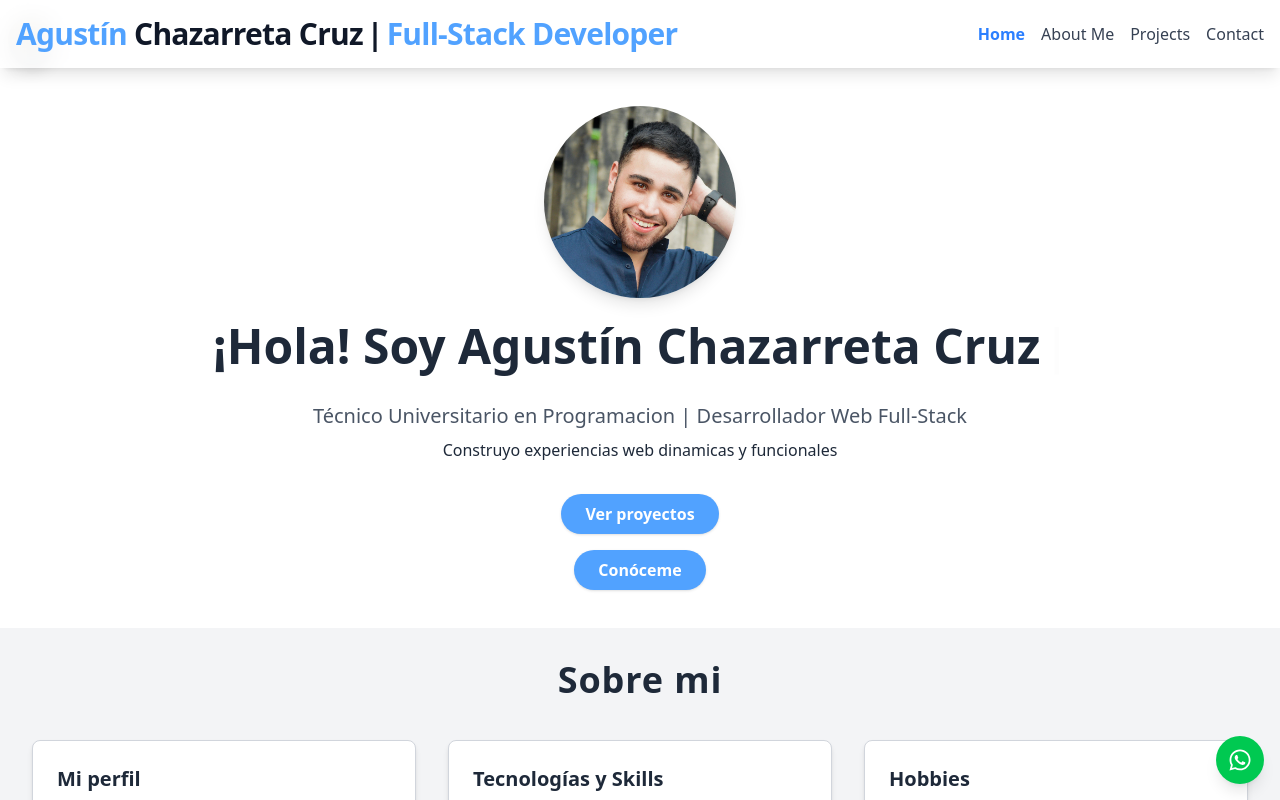
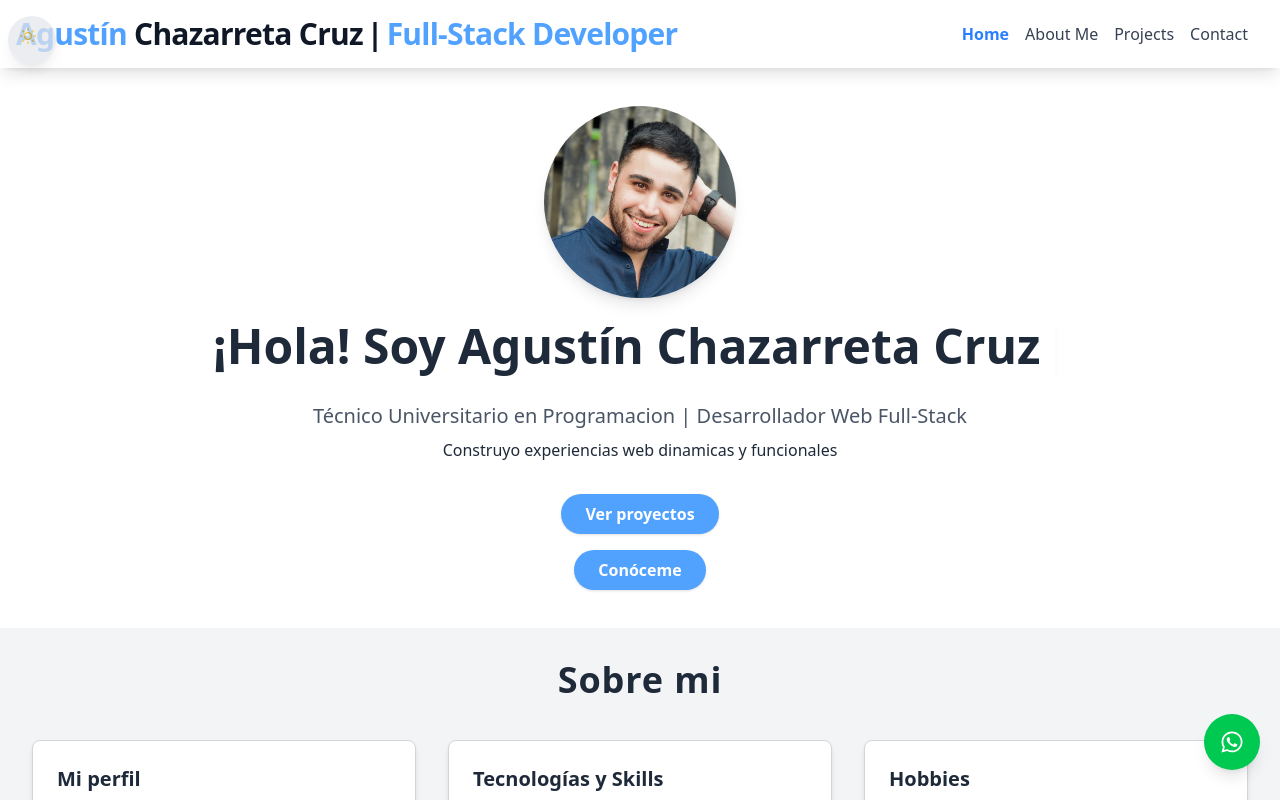
Before and after one commit to Chaza25/MyPortfolio, a React (Vite) app: page / in a window 1280 px wide. Shown: the top 800 px of the page. Built offline with nearby package versions, Linux system fonts and the light colour scheme.

Commit message:
Mejoras y suma de proyecto

```diff
--- a/src/App.jsx
+++ b/src/App.jsx
@@ -3,7 +3,6 @@ import Error from "./components/Error"
 import Header from "./components/header/Header"
 import Footer from "./components/footer/Footer"
 import useStore from "./store/useStore"
-import Button from "./components/Button"
 import ButtonW from "./components/ButtonW"
 import Landing from "./pages/Landing"
 
@@ -13,7 +12,6 @@ function App() {
 
   return (
     <div className={color ? "bg-gray-900 text-white min-h-screen" : "bg-white text-black min-h-screen"}>
-      <Button/>
       <ButtonW/>
       <BrowserRouter>
         <Header/>
--- a/src/components/Button.jsx
+++ b/src/components/Button.jsx
@@ -14,7 +14,7 @@ const Button = () => {
 
     return(
         <div>
-            <button onClick={handleClick} className="fixed top-4 left-2 z-50 p-3 rounded-full bg-gray-200 dark:bg-gray-700 hover:scale-110 transition duration-300 ease-in-out shadow-lg" title="cambiar tema">
+            <button onClick={handleClick} className="fixed top-4 left-2 z-50 p-3 rounded-full bg-gray-200 dark:bg-gray-700 hover:scale-110 transition duration-300 ease-in-out shadow-lg animate-[pulse_2s_infinite]" title="cambiar tema">
                 {/* {color ? (<FiMoon className="text-white text-xl"/>) : (<FiSun className="text-yellow-500 text-xl"/>)} */}
                 <div className="relative w-6 h-6" style={{
                     transform: `rotate(${rotacion}deg)`,
--- a/src/components/ButtonW.jsx
+++ b/src/components/ButtonW.jsx
@@ -2,11 +2,23 @@ import { FaWhatsapp } from "react-icons/fa"
 
 const ButtonW = () => {
     return(
-        <div>
-            <a href="https://wa.link/py5trx" target="_blank" rel="noopener noreferrer" className="fixed bottom-4 right-4 bg-green-500 hover:bg-green-600 text-white p-3 rounded-full shadow-lg text-2xl transition-all duration-300 z-50">
-                <FaWhatsapp/>
-            </a>
-        </div>
+        <a
+            href="https://wa.link/py5trx"
+            target="_blank"
+            rel="noopener noreferrer"
+            aria-label="Contactar por WhatsApp"
+            className="
+                fixed bottom-5 right-5 z-50
+                bg-green-500 text-white
+                p-4 rounded-full text-2xl
+                shadow-lg
+                transition-all duration-300
+                hover:scale-110 hover:bg-green-600 hover:shadow-2xl
+                animate-bounce
+            "
+        >
+            <FaWhatsapp/>
+        </a>
     )
 }
 
--- a/src/components/header/Header.jsx
+++ b/src/components/header/Header.jsx
@@ -3,6 +3,7 @@ import useStore from "../../store/useStore"
 // eslint-disable-next-line no-unused-vars
 import {motion} from "framer-motion"
 import { Link } from "react-router-dom"
+import Button from "../Button"
 
 const Header = () => {
 
@@ -30,8 +31,9 @@ const Header = () => {
                     </span>
                     <span className={`${color ? "text-blue-600" : "text-blue-400"} sm:text-start text-center`}>Full-Stack Developer</span>
                     </motion.h1>
-                <div>
+                <div className="flex items-center gap-4">
                     <NavBar/>
+                    <Button/>
                 </div>
             </div>
         </header>
--- a/src/data/projectsData.js
+++ b/src/data/projectsData.js
@@ -2,6 +2,7 @@ import fotoApi from "../assets/Api.jpg"
 import fotoTodo from "../assets/todoapp.jpg"
 import fotoClase from "../assets/fotoclase.jpg"
 import Gym from "../assets/Gym.png"
+import calculadora from "../assets/calculadora.png"
 
 const projects = [
     {
@@ -33,8 +34,17 @@ const projects = [
     },
     {
         id: 4,
+        titulo: "Calculadora PRO",
+        descripcion: "Calculadora creada con JavaScript, HTML y CSS",
+        tecnologias: ["JavaScript", "HTML", "CSS"],
+        imagen: calculadora,
+        demo: "https://calculator-acc.netlify.app/",
+        repo: "https://github.com/Chaza25/calculadora-js"
+    },
+    {
+        id: 5,
         titulo: "Practicas",
-        descripcion: "Proyecto para realizar en clases",
+        descripcion: "Practica realizada en clases para afianzar conocimientos de Tailwind CSS, no es responsive",
         tecnologias: ["React", "Tailwind"],
         imagen: fotoClase,
         demo: "https://tp2grupo11.netlify.app/",
```
Also changed, not shown: src/assets/calculadora.png (added).
